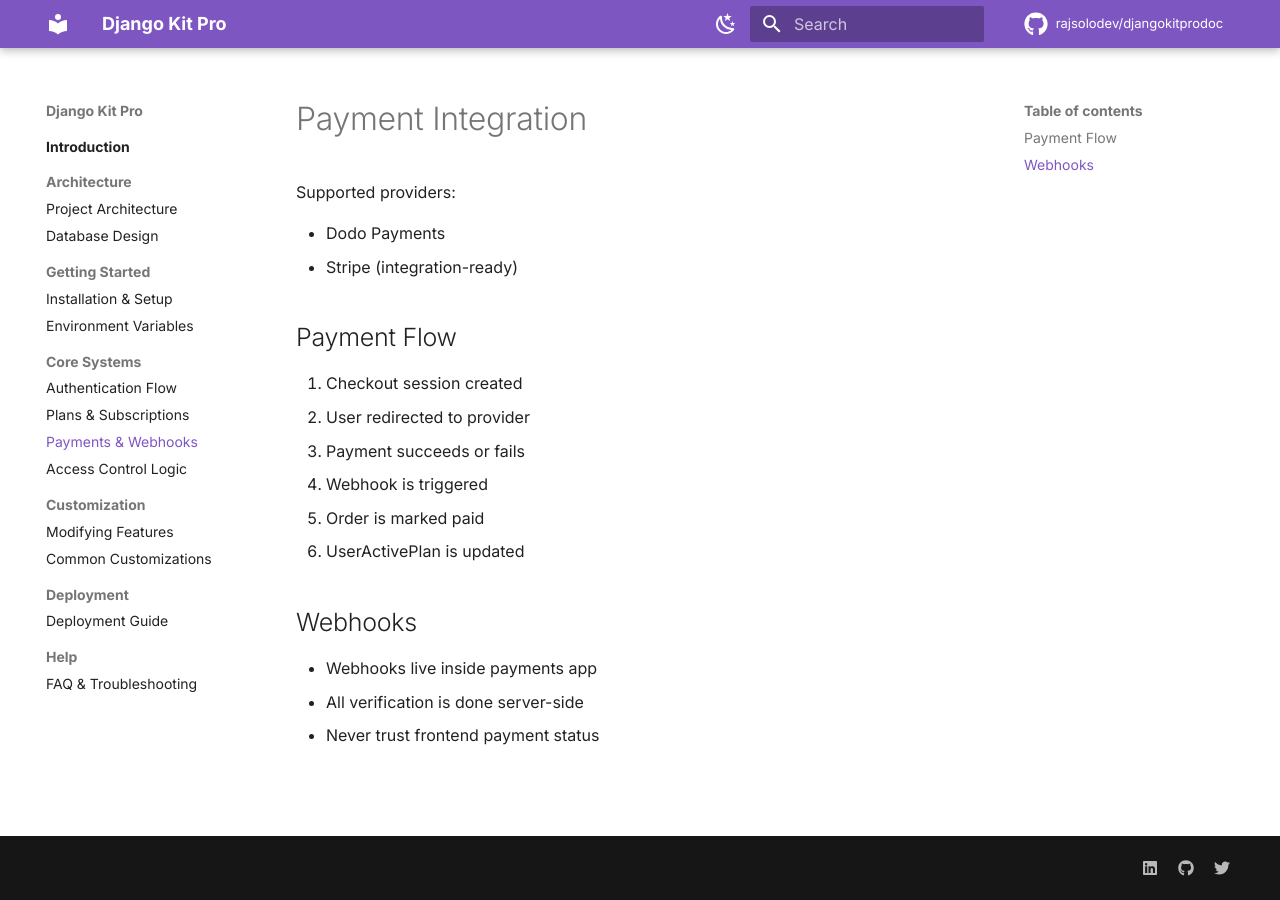
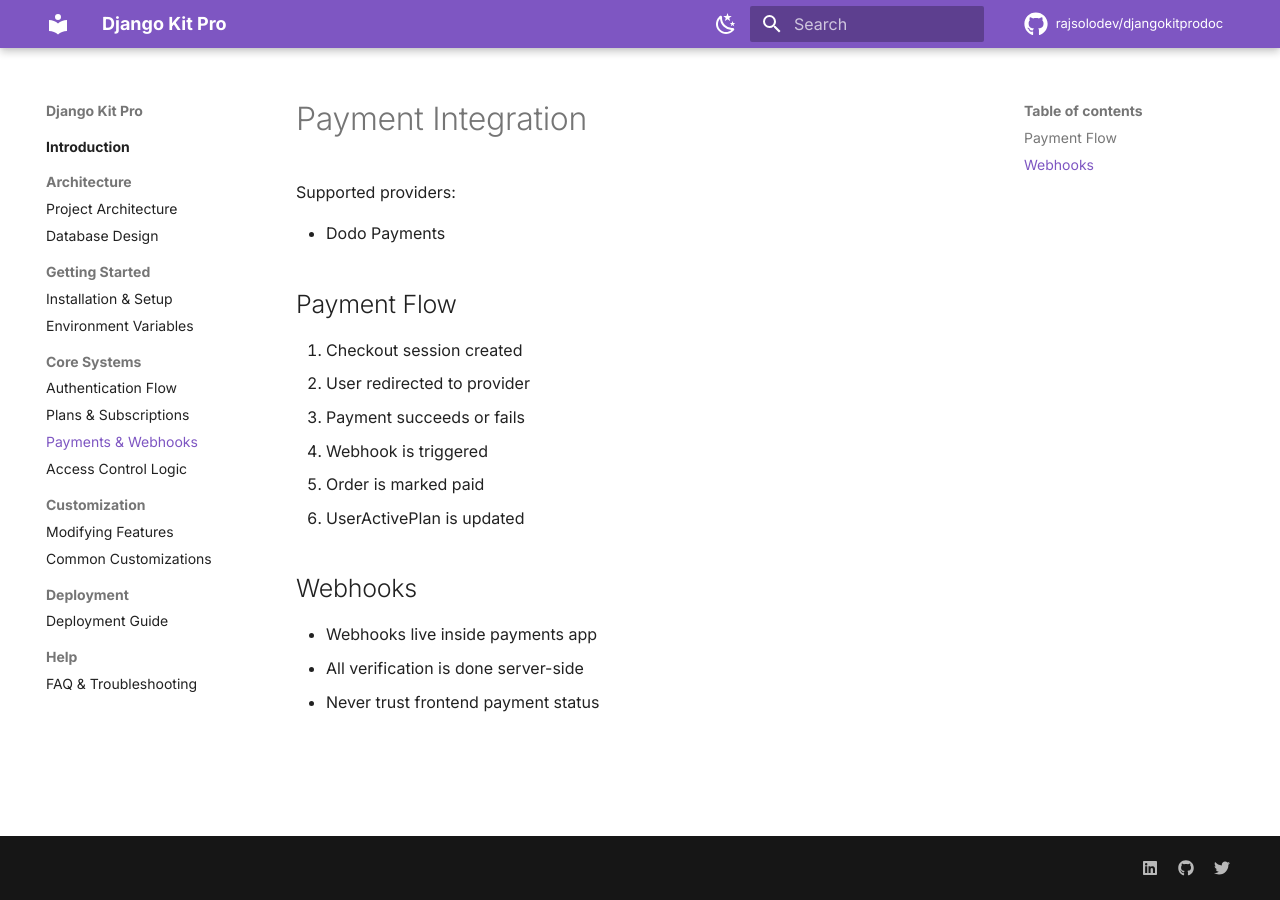
Before and after one commit to rajsolodev/djangokitprodoc, an MkDocs documentation site: the page built from docs/07-payment-integration.md, in a window 1280 px wide. Built offline with MkDocs 1.6.1 and Material for MkDocs 9.7.7, drawn with Linux system fonts in a browser that asks for light colours; comment, search, counter and statistics services are not loaded.

Commit message:
stripe removed

```diff
--- a/docs/07-payment-integration.md
+++ b/docs/07-payment-integration.md
@@ -3,7 +3,6 @@
 Supported providers:
 
 - Dodo Payments
-- Stripe (integration-ready)
 
 ## Payment Flow
 
```
